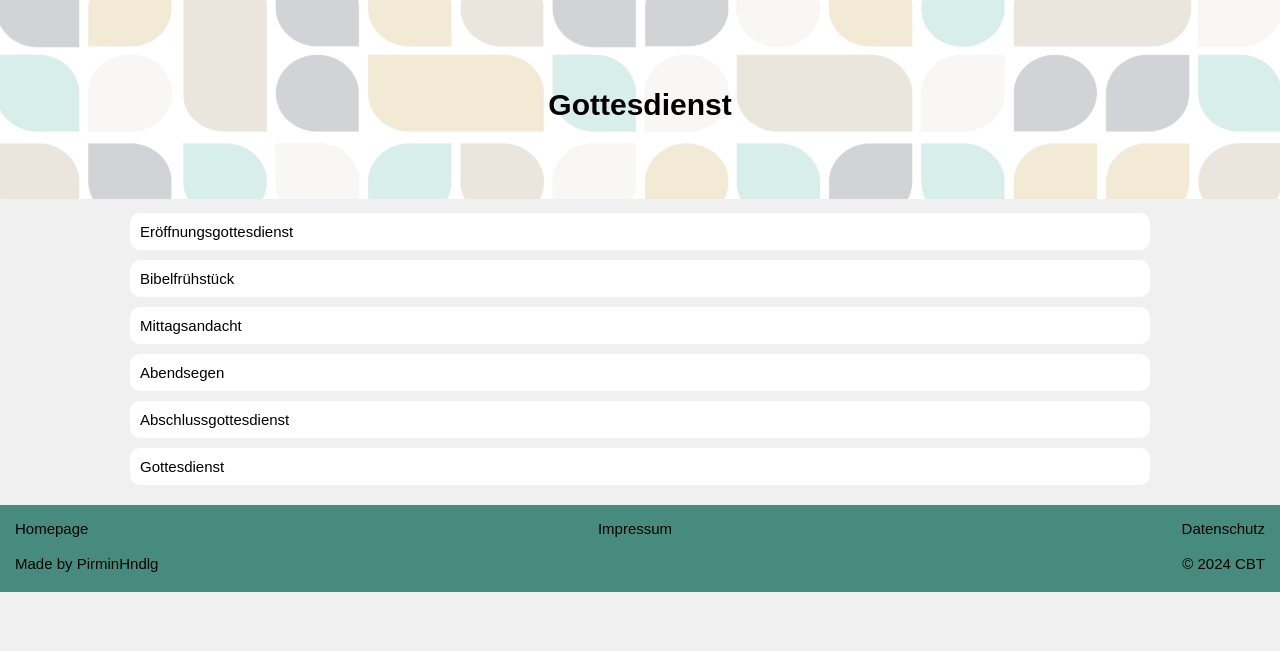
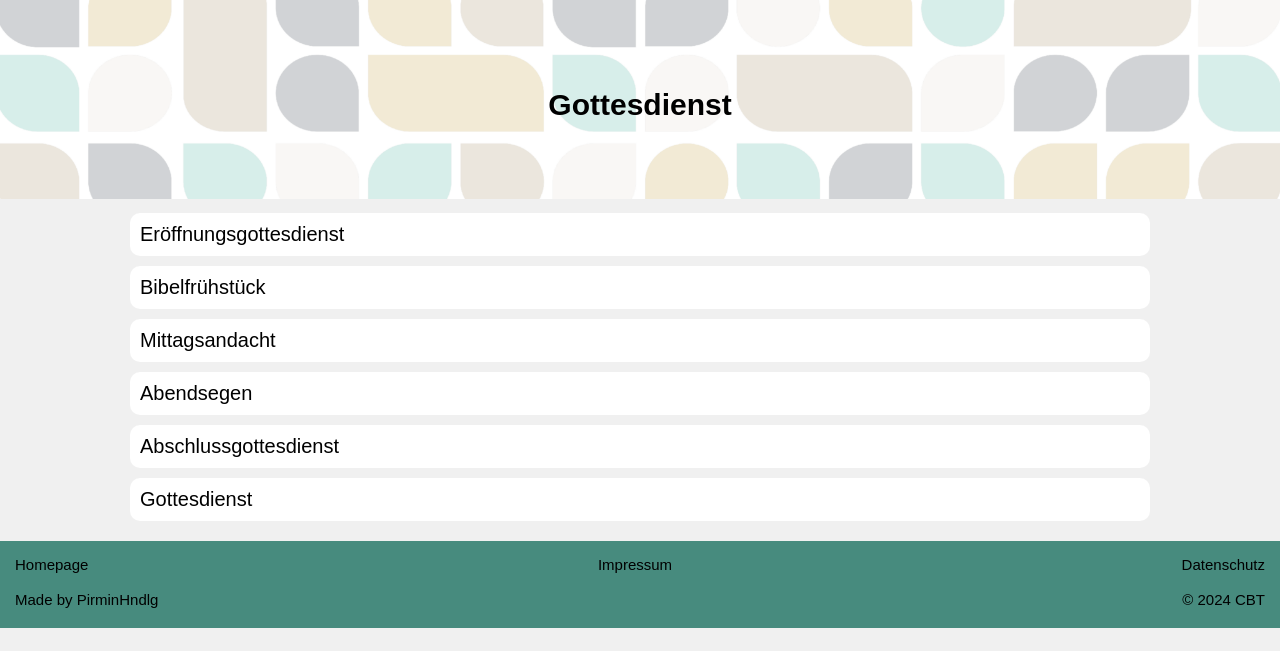
Before and after one commit to PirminHndlg/CBT2024, a Flask app: page /gottesdienst in a window 1280 px wide. Shown: the part 149-800 px from the top of the page. Run offline with Flask 3, Linux system fonts and the light colour scheme.

Commit message:
changed font size

```diff
--- a/templates/gottesdienst_list.html
+++ b/templates/gottesdienst_list.html
@@ -8,9 +8,9 @@
 
     {% if data %}
         {% for k, v in data.items() %}
-            <a href="{{ url_for('gottesdienst', lang=lang, id=k) }}" class="container-headline">
+            <a href="{{ url_for('gottesdienst', lang=lang, id=k) }}" class="a-link">
                 <div class="container">
-                    <p>{{ v[lang] }}</p>
+                    <p class="container-headline">{{ v[lang] }}</p>
                 </div>
             </a>
         {% endfor %}
```
